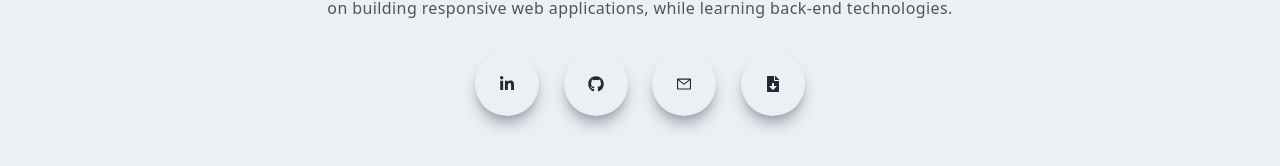
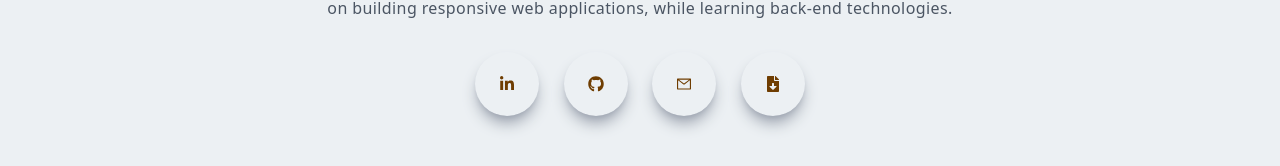
Before and after one commit to KonsGio/Portfolio-next.js, a Next.js app: page / in a window 1280 px wide. Shown: the part 448-614 px from the top of the page. Built offline with nearby package versions, Linux system fonts and the light colour scheme.

Commit message:
Main updated links and colors

```diff
--- a/components/Main.jsx
+++ b/components/Main.jsx
@@ -1,7 +1,6 @@
 import React from 'react'
 import {  AiOutlineMail  } from 'react-icons/ai';
 import { FaFileDownload, FaGithub, FaLinkedinIn } from 'react-icons/fa';
-import { BsFillPersonLinesFill } from 'react-icons/bs';
 
 const Main = () => {
   return (
@@ -20,16 +19,16 @@ const Main = () => {
                 </p>
                 <div className='flex items-center justify-between max-w-[330px] m-auto py-4'>
                     <div className='rounded-full shadow-gray-400 shadow-lg p-6 cursor-pointer hover:scale-110 ease-in duration-300 hover:shadow-gray-600'>
-                         <FaLinkedinIn />
+                        <a onClick={() => setNav(false)} href='https://www.linkedin.com/in/konstantinos-giovanitsas-10b511150/' target='_blank' className='text-[#6f3d01]'><FaLinkedinIn  /></a>
                     </div>
                     <div className='rounded-full shadow-gray-400 shadow-lg p-6 cursor-pointer hover:scale-110 ease-in duration-300 hover:shadow-gray-600'>
-                         <FaGithub />
+                        <a onClick={() => setNav(false)} href='https://github.com/KonsGio' target='_blank' className='text-[#6f3d01]'><FaGithub /></a>
                     </div>
                     <div className='rounded-full shadow-gray-400 shadow-lg p-6 cursor-pointer hover:scale-110 ease-in duration-300 hover:shadow-gray-600'>
-                         <AiOutlineMail />
+                        <a onClick={() => setNav(false)} href='/#contact' className='text-[#6f3d01]'><AiOutlineMail /></a>
                     </div>
                     <div className='rounded-full shadow-gray-400 shadow-lg p-6 cursor-pointer hover:scale-110 ease-in duration-300 hover:shadow-gray-600'>
-                    <FaFileDownload/>
+                        <a onClick={() => setNav(false)} href='https://mega.nz/file/xYNlnSCI#B8-UZI987dsWx41SDiqhOHc9Sg0EBqUZKvHOe7P65Ig' target='_blank' className='text-[#6f3d01]'><FaFileDownload /></a>
                    </div>
                 </div>
             </div>
```
